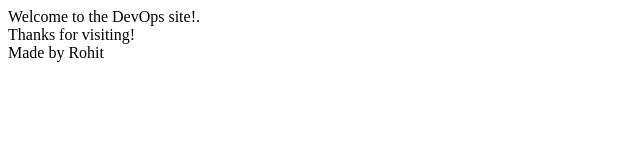
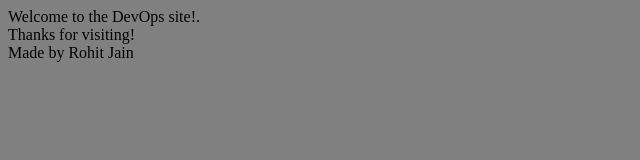
Before and after one commit to rohitjai/DevOps_Demo1, a plain HTML site: page index.html in a window 1280 px wide. Shown: the whole page, without its empty margins (0-640 px from the left). Drawn offline with Linux system fonts and the light colour scheme.

Commit message:
HTML Edit
HTML Edit

```diff
--- a/index.html
+++ b/index.html
@@ -3,11 +3,11 @@
 <head>
 <title>Welcome to the DevOps Demo site!</title>
 </head>
-<body>
+<body bgcolor="grey">
 Welcome to the DevOps site!.
 <br>
 Thanks for visiting!
 <br>
-Made by Rohit
+Made by Rohit Jain
 </body>
 </html>
```
